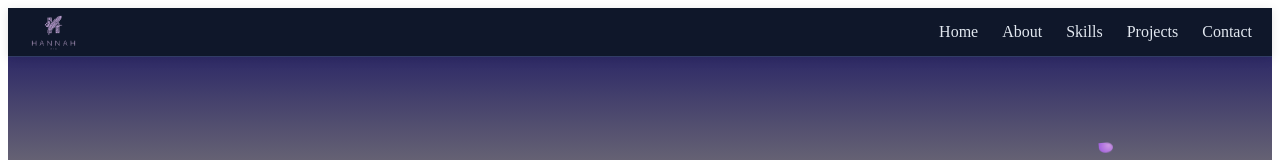
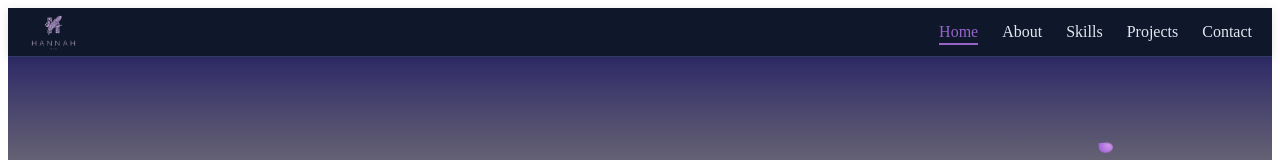
Before and after one commit to hannah-xia-projects/online-portfolio, a React app in the folder frontend/: page / in a window 1280 px wide. Shown: the top 160 px of the page. Built offline with nearby package versions, Linux system fonts and the light colour scheme; the HTML template or start-up script is replaced by a standard one.

Commit message:
switch to NavLink instead of Links which allows for active highlighting of which page user is on
Signed-off-by: Hannah Xia <hannahxia95@gmail.com>

```diff
--- a/frontend/src/components/Navbar.css
+++ b/frontend/src/components/Navbar.css
@@ -52,6 +52,15 @@
     color: #9764ca;
 }
 
+.nav-links a.active {
+    color: #9764ca;
+}
+
+.nav-links a.active::after {
+    width: 100%;
+}
+
+
 /* Underline animation */
 .nav-links a::after {
     content: "";
--- a/frontend/src/components/Navbar.jsx
+++ b/frontend/src/components/Navbar.jsx
@@ -1,4 +1,4 @@
-import { Link } from "react-router-dom";
+import { NavLink } from "react-router-dom";
 import "./Navbar.css"; //navbar styling
 import logo from "../assets/logo-lpurp.png";
 
@@ -11,11 +11,11 @@
             </div>
 
             <div className="nav-links">
-                <Link to="/">Home</Link>
-                <Link to="/about">About</Link>
-                <Link to="/skills">Skills</Link>
-                <Link to="/projects">Projects</Link>
-                <Link to="/contact">Contact</Link>
+                <NavLink to="/">Home</NavLink>
+                <NavLink to="/about">About</NavLink>
+                <NavLink to="/skills">Skills</NavLink>
+                <NavLink to="/projects">Projects</NavLink>
+                <NavLink to="/contact">Contact</NavLink>
             </div>
         </nav>
     );
```
